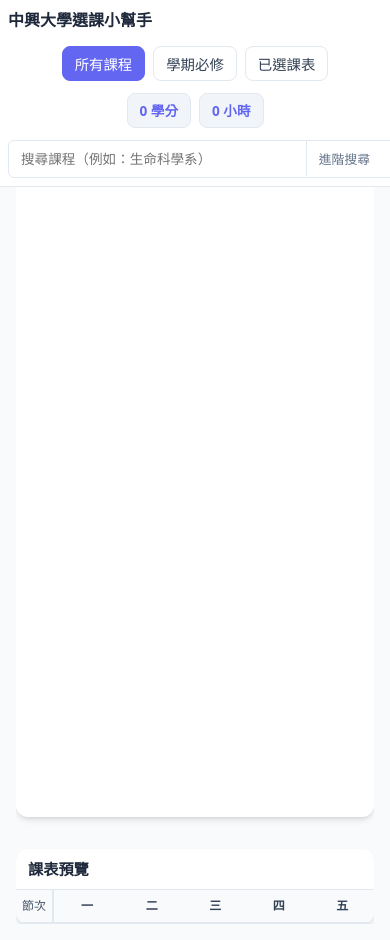
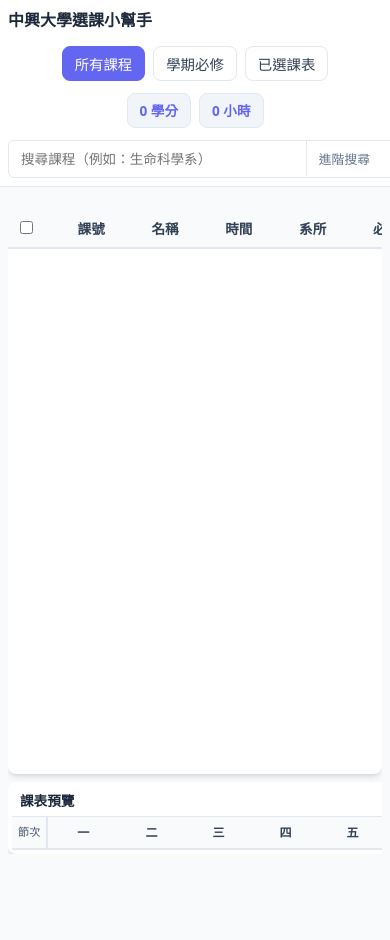
Before and after one commit to EricYang801/NCHU_Course_Helper, a plain HTML site: page index.html in a window 390 px wide. After the commit the page ends 862 px from the top, so only its background shows below. Drawn offline with Linux system fonts and the light colour scheme; no server answers.

Commit message:
Refine mobile responsive styles for course schedule and layout

```diff
--- a/styles.css
+++ b/styles.css
@@ -534,10 +534,10 @@ body {
         display: flex;
         flex-direction: column;
         padding-right: 0;
-        gap: 1rem;
-        height: calc(100vh - var(--header-height)); /* 設定內容區域高度 */
-        overflow: hidden; /* 防止整體捲動 */
-        padding-top: 1rem;
+        gap: 0.5rem;
+        height: calc(100vh - var(--header-height));
+        overflow: hidden;
+        padding-top: 0.5rem;
     }
 
     .schedule-container {
@@ -545,55 +545,69 @@ body {
         top: var(--header-height);
         width: 100%;
         margin: 0;
-        border-radius: 12px;
+        border-radius: 8px;
         box-shadow: var(--shadow-md);
         background: var(--bg-primary);
         z-index: 10;
+        padding: 0.25rem;
+        max-height: 40vh; /* 限制課表最大高度 */
+    }
+
+    .schedule-table {
+        font-size: 0.75rem; /* 縮小字體 */
+    }
+
+    .schedule-table th,
+    .schedule-table td {
+        padding: 0.15rem;
+        height: 1.25rem; /* 減少每格高度 */
+    }
+
+    .schedule-table th:first-child,
+    .schedule-table td:first-child {
+        width: 1.5rem; /* 縮小節次欄位 */
+        font-size: 0.7rem;
+    }
+
+    .schedule-header {
+        padding: 0.25rem 0.5rem;
+    }
+
+    .schedule-header h2 {
+        font-size: 0.85rem;
+        margin: 0;
+    }
+
+    .course-cell {
+        padding: 0.1rem;
+        gap: 0.1rem;
+    }
+
+    .course-cell .course-name {
+        font-size: 0.7rem;
+    }
+
+    .course-cell .course-info {
+        display: none; /* 隱藏教師資訊 */
     }
 
     .course-container {
         flex: 1;
-        overflow-y: auto; /* 只有課程列表可以捲動 */
-        margin-bottom: 1rem;
+        overflow-y: auto;
+        margin: 0;
+        border-radius: 8px;
     }
 
-    /* 其他課表相關的樣式保持不變 */
-    .schedule-header {
-        padding: 0.5rem 0.75rem;
-    }
-
-    .schedule-header h2 {
-        font-size: 0.95rem;
-    }
-
-    .schedule-table th,
-    .schedule-table td {
-        padding: 0.25rem;
-        height: 1.75rem;
-        font-size: 0.8rem;
-    }
-
-    .schedule-table th:first-child,
-    .schedule-table td:first-child {
-        width: 2rem;
-        padding: 0.25rem;
-    }
-
-    .course-cell {
-        padding: 0.15rem;
-        gap: 0.15rem;
-    }
-
-    .course-cell .course-name {
-        font-size: 0.75rem;
-    }
-
-    .course-cell .course-info {
-        font-size: 0.7rem;
+    .main-content {
+        padding: calc(var(--header-height) + 0.5rem) 0.5rem 0.5rem;
     }
 }
 
 @media screen and (max-width: 1024px) {
+    :root {
+        --header-height: 140px;  /* 更新導覽列高度 */
+    }
+
     .top-bar {
         flex-wrap: wrap;
         height: auto;
@@ -616,7 +630,7 @@ body {
     }
 
     .main-content {
-        padding-top: calc(var(--header-height) + 3rem);
+        padding: calc(var(--header-height) - 0.9rem) 0.5rem 0.5rem;
     }
 
     .course-table th,
@@ -626,6 +640,10 @@ body {
 }
 
 @media screen and (max-width: 768px) {
+    :root {
+        --header-height: 180px;  /* 在更小的螢幕上進一步調整高度 */
+    }
+
     .app-title {
         font-size: 1rem;
     }
@@ -652,7 +670,7 @@ body {
 
     .course-table {
         font-size: 0.85rem;
-        min-width: 800px; /* 確保表格內容在小螢幕上可以橫向捲動 */
+        min-width: 800px;
     }
 
     .schedule-table {
@@ -668,7 +686,7 @@ body {
     }
 
     .course-cell .course-info {
-        display: none; /* 在最小螢幕上隱藏教師資訊以節省空間 */
+        display: none;
     }
 
     .advanced-search-panel {
@@ -690,6 +708,10 @@ body {
 }
 
 @media screen and (max-width: 480px) {
+    :root {
+        --header-height: 200px;  /* 在最小的螢幕上調整高度 */
+    }
+
     .top-bar {
         padding: 0.5rem;
     }
```
